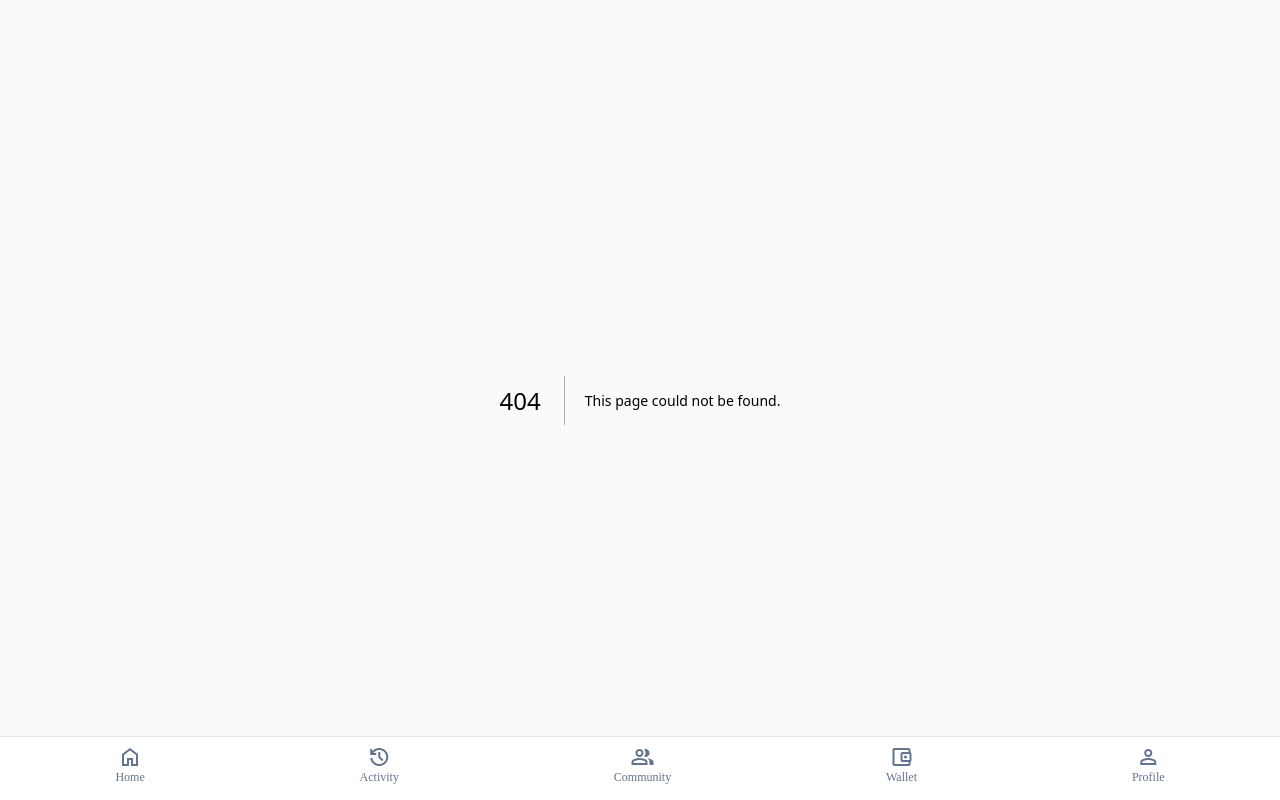
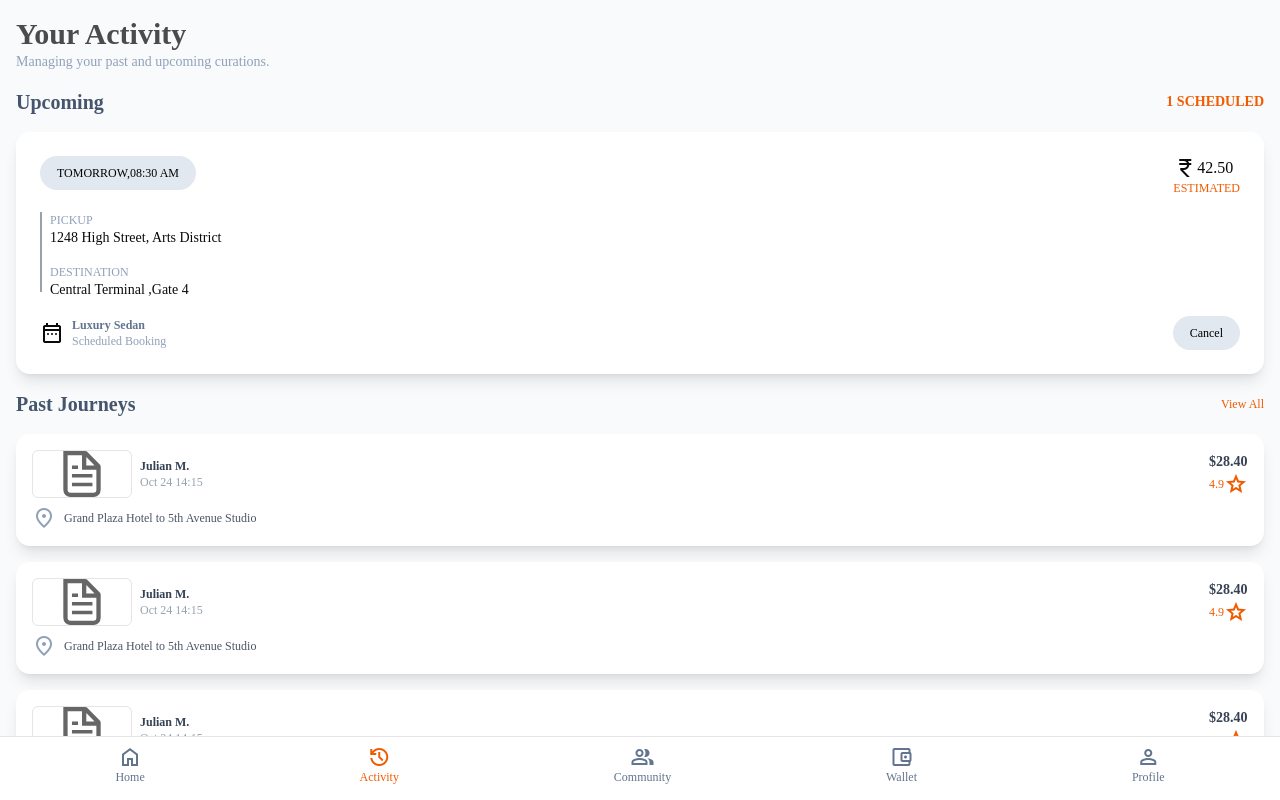
Before and after one commit to Ankur33657/uber-frontend, a Next.js app: page /activity in a window 1280 px wide. Before the commit this address had no page. Shown: the top 800 px of the page. Built offline with nearby package versions, Linux system fonts and the light colour scheme.

Commit message:
feat:activity page

```diff
--- /dev/null
+++ b/app/activity/page.tsx
@@ -0,0 +1,98 @@
+import { Badge } from "@/components/ui/badge";
+import Image from "next/image";
+const Activity = () => {
+  return (
+    <div className="p-4 flex flex-col gap-4">
+      <div className="flex flex-col">
+        <p className="text-3xl font-bold text-black/70">Your Activity</p>
+        <p className="text-sm text-slate-400">
+          Managing your past and upcoming curations.
+        </p>
+      </div>
+      <div className="flex flex-row justify-between items-center">
+        <p className="text-xl font-bold text-slate-600">Upcoming </p>
+        <p className="text-sm font-bold text-primary">1 SCHEDULED</p>
+      </div>
+      <div className="bg-white rounded-xl p-6 shadow-lg flex flex-col gap-4">
+        <div className="flex flex-row  justify-between">
+          <Badge>TOMORROW,08:30 AM</Badge>
+          <div className="flex flex-col ">
+            <div className="flex flex-row items-center">
+              <span className="material-symbols-outlined">currency_rupee</span>
+              <p>42.50</p>
+            </div>
+            <p className="text-xs text-primary">ESTIMATED</p>
+          </div>
+        </div>
+        <div className="flex flex-row gap-2 ">
+          <div className="w-[2px] h-20 bg-gray-400 " />
+          <div className="flex flex-col gap-4">
+            <div className="flex flex-col">
+              <p className="text-xs text-slate-400">PICKUP</p>
+              <p className="text-sm ">1248 High Street, Arts District</p>
+            </div>
+            <div className="flex flex-col">
+              <p className="text-xs text-slate-400">DESTINATION</p>
+              <p className="text-sm ">Central Terminal ,Gate 4</p>
+            </div>
+          </div>
+        </div>
+        <div className="flex flex-row justify-between items-center">
+          <div className="flex flex-row gap-2 items-center">
+            <span className="material-symbols-outlined">date_range</span>
+            <div className="flex flex-col">
+              <p className="text-xs font-bold text-slate-500">Luxury Sedan</p>
+              <p className="text-xs text-slate-400">Scheduled Booking</p>
+            </div>
+          </div>
+          <Badge>Cancel</Badge>
+        </div>
+      </div>
+      <div className="flex flex-row justify-between items-center">
+        <p className="text-xl font-bold text-slate-600">Past Journeys</p>
+        <p className="text-xs text-primary">View All</p>
+      </div>
+      {[1, 2, 3, 4].map((item, idx) => (
+        <div
+          key={idx}
+          className="bg-white shadow-lg rounded-xl p-4 flex flex-col gap-2"
+        >
+          <div className="flex flex-row justify-between items-center">
+            <div className="flex flex-row gap-2 items-center">
+              <Image
+                src="/file.svg"
+                alt="image"
+                width={100}
+                height={20}
+                unoptimized
+                className="border border-solid rounded-sm h-12 object-contain"
+              />
+              <div className="flex flex-col">
+                <p className="text-xs font-bold text-gray-700">Julian M.</p>
+                <p className="text-xs text-gray-400">Oct 24 14:15</p>
+              </div>
+            </div>
+            <div className="flex flex-col">
+              <p className="text-sm font-bold text-gray-700">$28.40</p>
+              <p className="text-xs text-primary">
+                <div className="flex flex-row items-center">
+                  4.9
+                  <span className="material-symbols-outlined">star</span>
+                </div>
+              </p>
+            </div>
+          </div>
+          <div className="flex flex-row gap-2 items-center">
+            <span className="material-symbols-outlined text-slate-400">
+              location_on
+            </span>
+            <p className="text-xs text-gray-600">
+              Grand Plaza Hotel to 5th Avenue Studio
+            </p>
+          </div>
+        </div>
+      ))}
+    </div>
+  );
+};
+export default Activity;
--- a/app/home/page.tsx
+++ b/app/home/page.tsx
@@ -29,14 +29,40 @@ export default function Home() {
                 <Input
                   type="text"
                   placeholder="Where to ?"
-                  className="p-5  text-sm border-0 focus-visible:ring-0 focus-visible:ring-offset-0"
+                  className="p-5 text-sm border-0 focus-visible:ring-0 focus-visible:ring-offset-0"
                 />
               </div>
               <div className="flex flex-row gap-1 items-center">
-                <span className="material-symbols-outlined text-slate-500">
-                  nest_clock_farsight_analog
+                <span className="material-symbols-outlined text-slate-400">
+                  history_2
                 </span>
                 <p className="text-md font-semibold text-slate-500">Now</p>
+              </div>
+            </div>
+          </div>
+
+          <div className="p-3 mt-3 bg-white rounded-sm flex flex-col gap-2 divide-y shadow-lg">
+            <div className="flex flex-row gap-2 p-2">
+              <div className="p-2 w-fit rounded-full bg-blue-300 flex items-center justify-center">
+                <span className="material-symbols-outlined text-blue-600">
+                  home
+                </span>
+              </div>
+              <div className="flex flex-col text-start">
+                <p className="text-sm font-bold">Home</p>
+                <p className="text-xs text-slate-400">Add Home address</p>
+              </div>
+            </div>
+
+            <div className="flex flex-row gap-2 p-2">
+              <div className="p-2 w-fit rounded-full bg-blue-300 flex items-center justify-center">
+                <span className="material-symbols-outlined text-blue-600">
+                  work
+                </span>
+              </div>
+              <div className="flex flex-col text-start">
+                <p className="text-sm font-bold">Work</p>
+                <p className="text-xs text-slate-400">Add Work address</p>
               </div>
             </div>
           </div>
--- a/common/constant.ts
+++ b/common/constant.ts
@@ -22,8 +22,8 @@ export const CardItems = [
 
 export const MobileNavbarItems = [
   { id: 1, icon: "home", name: "Home", route: "/home" },
-  { id: 2, icon: "history", name: "Activity", route: "/home" },
-  { id: 3, icon: "group", name: "Community", route: "/home" },
-  { id: 4, icon: "account_balance_wallet", name: "Wallet", route: "/home" },
-  { id: 5, icon: "person", name: "Profile", route: "/home" },
+  { id: 2, icon: "history", name: "Activity", route: "/activity" },
+  { id: 3, icon: "group", name: "Community", route: "/community" },
+  { id: 4, icon: "account_balance_wallet", name: "Wallet", route: "/wallet" },
+  { id: 5, icon: "person", name: "Profile", route: "/profile" },
 ];
--- a/components/navbar/mobileNavbar.tsx
+++ b/components/navbar/mobileNavbar.tsx
@@ -1,16 +1,25 @@
 import { MobileNavbarItems } from "@/common/constant";
+import { usePathname, useRouter } from "next/navigation";
 const MobileNavbar = () => {
+  const pathname = usePathname();
+  const route = useRouter();
   return (
     <div className="flex items-center justify-around z-50 p-2">
-      {MobileNavbarItems.map((item) => (
-        <div
-          key={item?.id}
-          className="flex flex-col items-center justify-center text-slate-500 text-xs"
-        >
-          <span className="material-symbols-outlined">{item?.icon}</span>
-          {item?.name}
-        </div>
-      ))}
+      {MobileNavbarItems.map((item) => {
+        const isActive = pathname === item?.route;
+        return (
+          <div
+            onClick={() => route.push(item?.route)}
+            key={item?.id}
+            className={`flex flex-col items-center justify-center cursor-pointer transition-all duration-200 ${
+              isActive ? "text-primary" : "text-slate-500 hover:text-primary"
+            } text-xs`}
+          >
+            <span className="material-symbols-outlined ">{item?.icon}</span>
+            {item?.name}
+          </div>
+        );
+      })}
     </div>
   );
 };
--- /dev/null
+++ b/components/ui/badge.tsx
@@ -0,0 +1,50 @@
+import * as React from "react";
+import { cva, type VariantProps } from "class-variance-authority";
+import { Slot } from "radix-ui";
+
+import { cn } from "@/lib/utils";
+
+const badgeVariants = cva(
+  "group/badge inline-flex h-5 w-fit shrink-0 items-center justify-center gap-1 overflow-hidden rounded-4xl border border-transparent px-2 py-0.5 text-xs font-medium whitespace-nowrap transition-all focus-visible:border-ring focus-visible:ring-[3px] focus-visible:ring-ring/50 has-data-[icon=inline-end]:pr-1.5 has-data-[icon=inline-start]:pl-1.5 aria-invalid:border-destructive aria-invalid:ring-destructive/20 dark:aria-invalid:ring-destructive/40 [&>svg]:pointer-events-none [&>svg]:size-3!",
+  {
+    variants: {
+      variant: {
+        default:
+          "bg-slate-200 text-black [a]:hover:bg-slate-200/80 rounder-3xl p-4",
+        secondary:
+          "bg-secondary text-secondary-foreground [a]:hover:bg-secondary/80",
+        destructive:
+          "bg-destructive/10 text-destructive focus-visible:ring-destructive/20 dark:bg-destructive/20 dark:focus-visible:ring-destructive/40 [a]:hover:bg-destructive/20",
+        outline:
+          "border-border text-foreground [a]:hover:bg-muted [a]:hover:text-muted-foreground",
+        ghost:
+          "hover:bg-muted hover:text-muted-foreground dark:hover:bg-muted/50",
+        link: "text-primary underline-offset-4 hover:underline",
+      },
+    },
+    defaultVariants: {
+      variant: "default",
+    },
+  },
+);
+
+function Badge({
+  className,
+  variant = "default",
+  asChild = false,
+  ...props
+}: React.ComponentProps<"span"> &
+  VariantProps<typeof badgeVariants> & { asChild?: boolean }) {
+  const Comp = asChild ? Slot.Root : "span";
+
+  return (
+    <Comp
+      data-slot="badge"
+      data-variant={variant}
+      className={cn(badgeVariants({ variant }), className)}
+      {...props}
+    />
+  );
+}
+
+export { Badge, badgeVariants };
```
